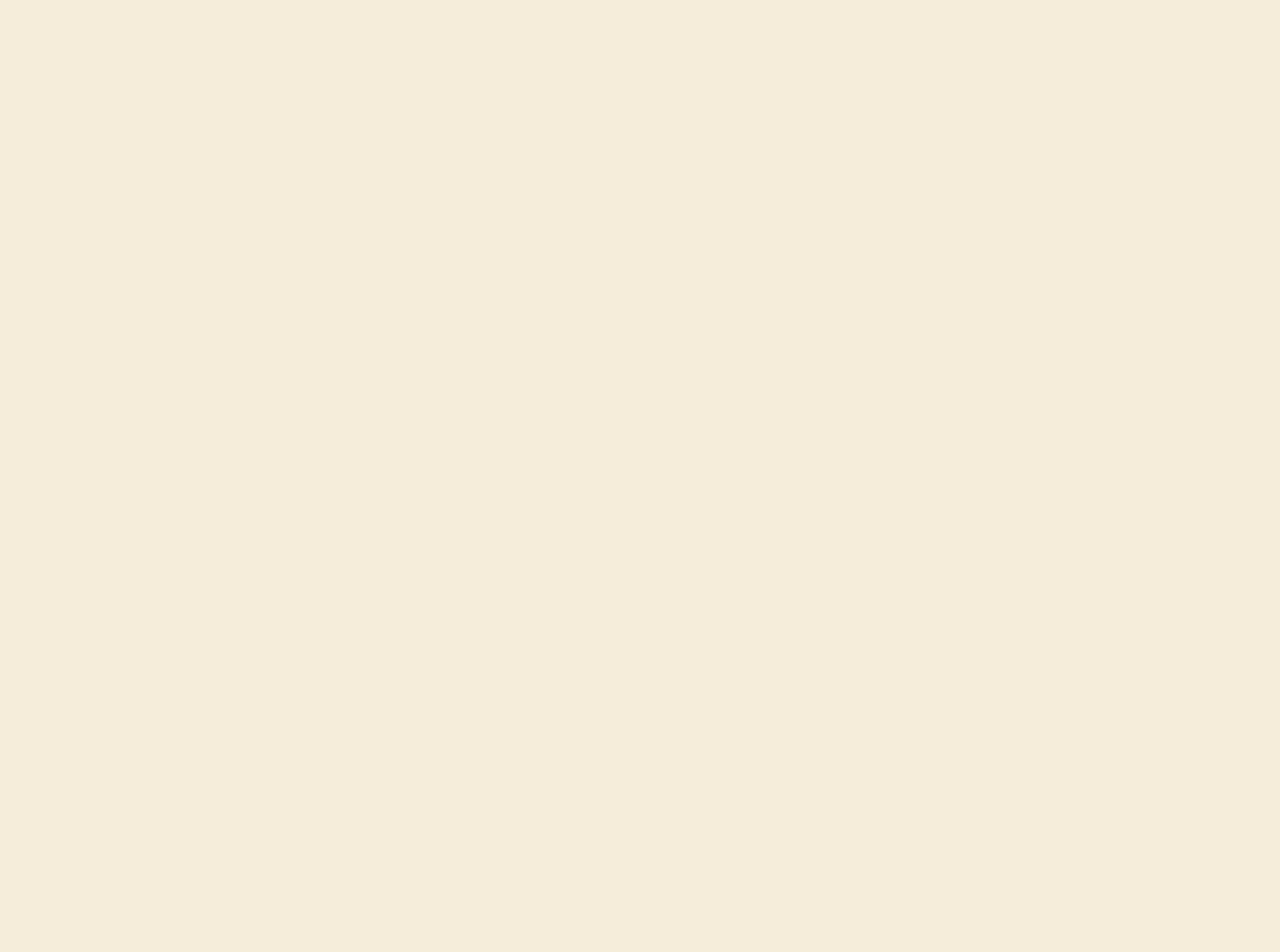
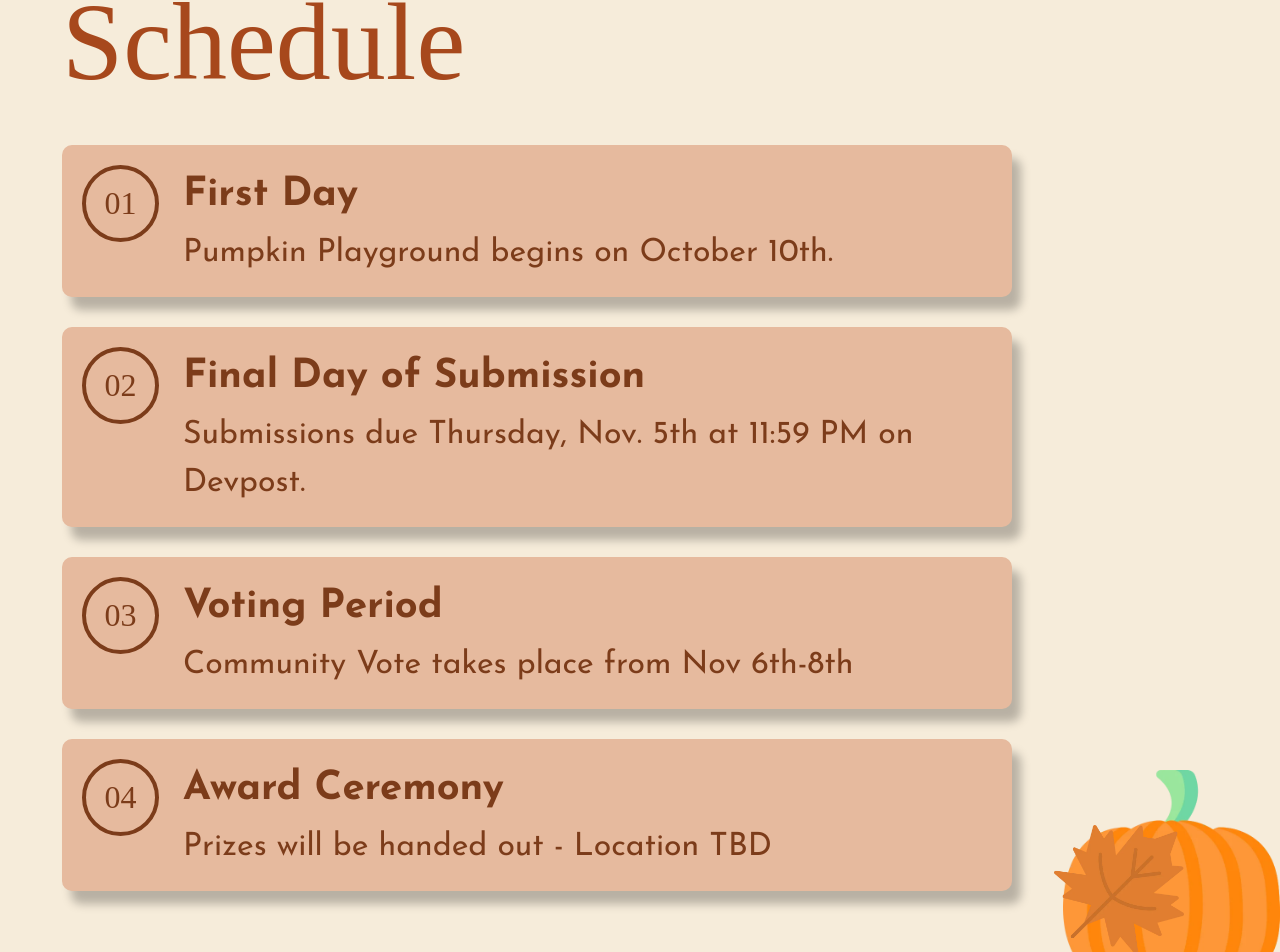
Before and after one commit to Sanchit257/Pumpkin-Playground-Website, a React (Vite) app: page / in a window 1280 px wide. Shown: the part 2700-3652 px from the top of the page. Before the commit the page ends 2591 px from the top, so only its background shows below. Built offline with nearby package versions, Linux system fonts and the light colour scheme; a web font is replaced by a local one.

Commit message:
feat: add Schedule and FAQ sections
Co-authored-by: Cursor <cursoragent@cursor.com>

```diff
--- a/src/App.tsx
+++ b/src/App.tsx
@@ -1,7 +1,9 @@
 import About from './components/About'
+import Faq from './components/Faq'
 import Hero from './components/Hero'
 import Inspiration from './components/Inspiration'
 import Navbar from './components/Navbar'
+import Schedule from './components/Schedule'
 
 export default function App() {
   return (
@@ -11,6 +13,8 @@ export default function App() {
         <Hero />
         <About />
         <Inspiration />
+        <Schedule />
+        <Faq />
       </main>
     </>
   )
--- /dev/null
+++ b/src/components/Faq.tsx
@@ -0,0 +1,42 @@
+import { useState } from 'react'
+import { navLinks, visibleFaq } from '../content'
+import NumberBadge from './NumberBadge'
+
+export default function Faq() {
+  const [open, setOpen] = useState<Set<number>>(new Set())
+  if (visibleFaq.length === 0) return null
+  const title = navLinks.find((l) => l.href === '#faq')!.label
+  const toggle = (i: number) =>
+    setOpen((s) => {
+      const n = new Set(s)
+      if (n.has(i)) n.delete(i)
+      else n.add(i)
+      return n
+    })
+  return (
+    <section id="faq" aria-labelledby="faq-title" className="scroll-mt-32 px-4 py-16 lg:grid lg:grid-cols-[auto_1fr] lg:items-start lg:gap-16 lg:px-[62px] lg:py-24">
+      <h2 id="faq-title" className="font-display text-5xl leading-none text-rust lg:text-[110px]">{title}</h2>
+      <ul className="mt-8 max-w-[1000px] space-y-[17px] lg:mt-0">
+        {visibleFaq.map((item, i) => (
+          <li key={item.question} className="rounded-[10px] bg-card">
+            <h3>
+              <button
+                type="button"
+                aria-expanded={open.has(i)}
+                aria-controls={`faq-a-${i}`}
+                onClick={() => toggle(i)}
+                className="flex w-full items-center gap-6 p-5 text-left font-body text-2xl text-brown-dark focus-visible:outline-2 focus-visible:outline-offset-4 focus-visible:outline-brown-dark lg:text-[40px]"
+              >
+                <NumberBadge n={i + 1} />
+                <span>{item.question}</span>
+              </button>
+            </h3>
+            <div id={`faq-a-${i}`} hidden={!open.has(i)} className="px-5 pb-5 font-body text-lg text-brown-dark lg:pl-[150px] lg:text-2xl">
+              {item.answer}
+            </div>
+          </li>
+        ))}
+      </ul>
+    </section>
+  )
+}
--- /dev/null
+++ b/src/components/Schedule.tsx
@@ -0,0 +1,25 @@
+import { navLinks, schedule } from '../content'
+import NumberBadge from './NumberBadge'
+
+const title = navLinks.find((l) => l.href === '#schedule')!.label
+
+export default function Schedule() {
+  return (
+    <section id="schedule" aria-labelledby="schedule-title" className="relative scroll-mt-32 overflow-hidden px-4 py-16 lg:px-[62px] lg:py-24">
+      <h2 id="schedule-title" className="font-display text-5xl leading-none text-rust lg:text-[110px]">{title}</h2>
+      <ol className="mt-8 max-w-[950px] space-y-[30px] lg:mt-12">
+        {schedule.map((item, i) => (
+          <li key={item.title} className="flex items-start gap-6 rounded-[10px] bg-card p-5 shadow-[9px_13px_10px_0_rgba(0,0,0,0.25)]">
+            <NumberBadge n={i + 1} />
+            <div>
+              <h3 className="font-body text-2xl font-bold leading-normal text-brown-dark lg:text-[40px]">{item.title}</h3>
+              <p className="mt-1 font-body text-xl leading-normal text-brown-dark lg:text-[32px]">{item.body}</p>
+            </div>
+          </li>
+        ))}
+      </ol>
+      <img src="/images/pumpkin.webp" alt="" aria-hidden="true" width={217} height={217} className="pointer-events-none absolute right-0 bottom-0 hidden w-[217px] lg:block" />
+      <img src="/images/leaves.webp" alt="" aria-hidden="true" width={130} height={130} className="pointer-events-none absolute right-24 bottom-8 hidden w-[130px] lg:block" />
+    </section>
+  )
+}
```
